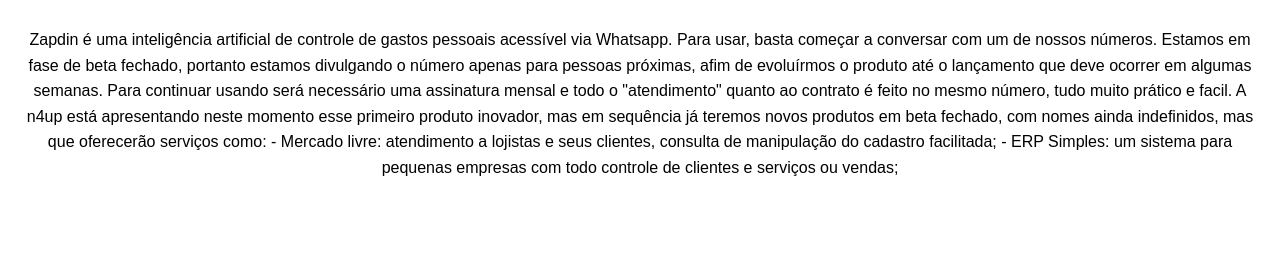
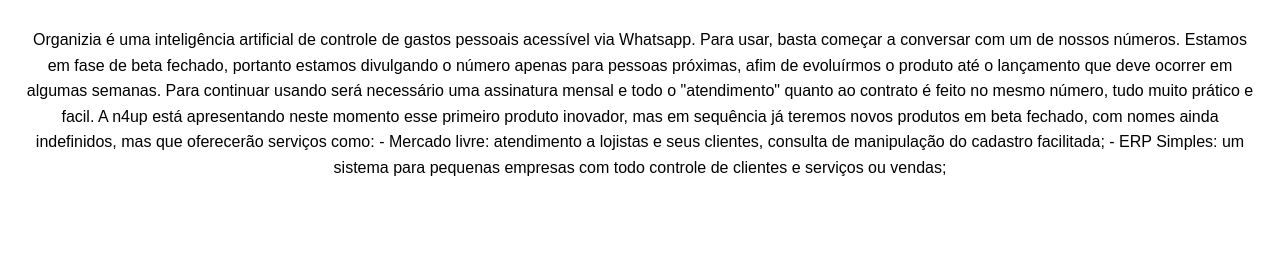
Before and after one commit to n4up/website, a plain HTML site: page index.html in a window 1280 px wide. Shown: the part 309-574 px from the top of the page. Drawn offline with Linux system fonts and the light colour scheme.

Commit message:
trocando nome

```diff
--- a/index.html
+++ b/index.html
@@ -3,10 +3,10 @@
 <head>
     <meta charset="UTF-8">
     <meta name="viewport" content="width=device-width, initial-scale=1.0">
-    <title>Zapdin</title>
+    <title>Organizia</title>
     <link rel="stylesheet" href="style.css">
     <link rel="icon" href="assets/organizia-icon.ico" type="image/x-icon">
-    <meta property="og:title" content="Zapdin">
+    <meta property="og:title" content="Organizia">
     <meta property="og:description" content="Ferramenta de controle pessoal de gastos.">
     <meta property="og:image" content="https://n4up.github.io/website/organizia-logo.png">
     <meta property="og:image:type" content="image/jpeg">
@@ -27,7 +27,7 @@
         <h2>Qual a proposta do produto</h2>
         <div class="interoduction-container">
             <div class="introduction">
-                Zapdin é uma inteligência artificial de controle de gastos pessoais acessível via Whatsapp. Para usar, basta começar a conversar com um de nossos números.
+                Organizia é uma inteligência artificial de controle de gastos pessoais acessível via Whatsapp. Para usar, basta começar a conversar com um de nossos números.
                 Estamos em fase de beta fechado, portanto estamos divulgando o número apenas para pessoas próximas, afim de evoluírmos o produto até o lançamento que deve ocorrer em algumas semanas.
                 Para continuar usando será necessário uma assinatura mensal e todo o "atendimento" quanto ao contrato é feito no mesmo número, tudo muito prático e facil.
 
```
